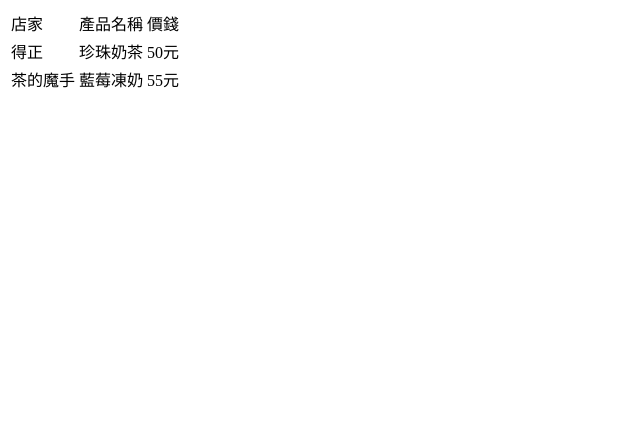
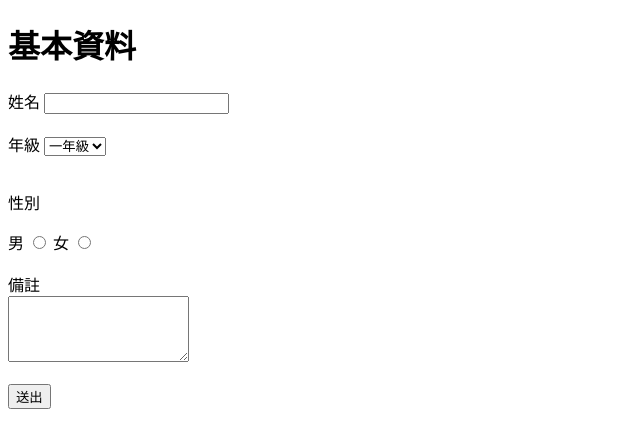
Before and after one commit to SCChang0628/t0308, a plain HTML site: page ch2ex2.html in a window 1280 px wide. Shown: the whole page, without its empty margins (0-640 px from the left). Drawn offline with Linux system fonts and the light colour scheme.

Commit message:
新增ch3ex1.html

```diff
--- a/ch2ex2.html
+++ b/ch2ex2.html
@@ -5,22 +5,34 @@
     <title>ch2範例</title>
 </head>
 <body>
-    <table>
-        <tr>
-            <td>店家</td>
-            <td>產品名稱</td>
-            <td>價錢</td>
-        </tr>
-        <tr>
-            <td>得正</td>
-            <td>珍珠奶茶</td>
-            <td>50元</td>
-        </tr>
-        <tr>
-            <td>茶的魔手</td>
-            <td>藍莓凍奶</td>
-            <td>55元</td>
-        </tr>
-    </table>
+    <form action="form_action.php" method="get">
+        <h1>基本資料</h1>
+        <label for="myname">姓名</label>
+        <input type="text" id="myname" name="myname">
+        <br>
+        <br>
+        <label for="grade">年級</label>
+        <select id="grade">
+            <option value="一年級">一年級</option>
+            <option value="二年級">二年級</option>
+            <option value="三年級">三年級</option>
+            <option value="四年級">四年級</option>
+        </select>
+        <br>
+        <br>
+        <p>性別</p>
+        <label for="male">男</label>
+        <input type="radio" id="male" name="sex">
+        <label for="female">女</label>
+        <input type="radio" id="female" name="sex">
+        <br>
+        <br>
+        <label for="remarks">備註</label>
+        <br>
+        <textarea rows="4" id="remarks"></textarea>
+        <br>
+        <br>
+        <input type="submit" value="送出">
+    </form>
 </body>
 </html>
```
Also changed, not shown: ch3ex1.html (added, +15 -0 lines).
